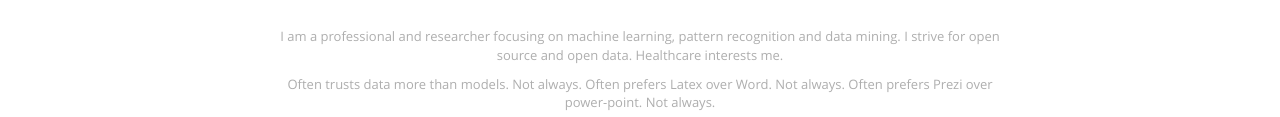
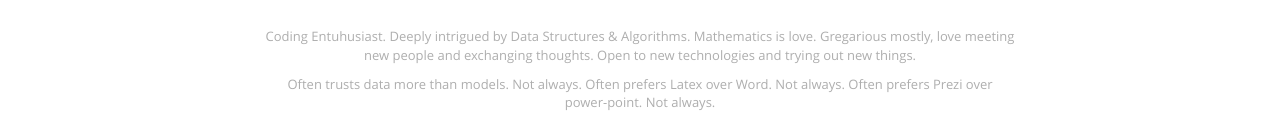
Before and after one commit to amankedia/amankedia.github.io, a plain HTML site: page index.html in a window 1280 px wide. Shown: the part 796-913 px from the top of the page. Drawn offline with nearby package versions, Linux system fonts and the light colour scheme; no server answers; files whose address does not match are found by name.

Commit message:
Intro update

```diff
--- a/index.html
+++ b/index.html
@@ -233,7 +233,7 @@
     <div class="row">
         <div class="col-lg-8 col-lg-offset-2 text-center m-t-lg m-b-lg wow zoomIn">
             <p>
-				<span data-i18n="about_me.des">I am a professional and researcher focusing on machine learning, pattern recognition and data mining. I strive for open source and open data. Healthcare interests me.
+				<span data-i18n="about_me.des">Coding Entuhusiast. Deeply intrigued by Data Structures & Algorithms. Mathematics is love. Gregarious mostly, love meeting new people and exchanging thoughts. Open to new technologies and trying out new things.
 				</span></p>
 				<p>
 				<span data-i18n="about_me.des">
```
